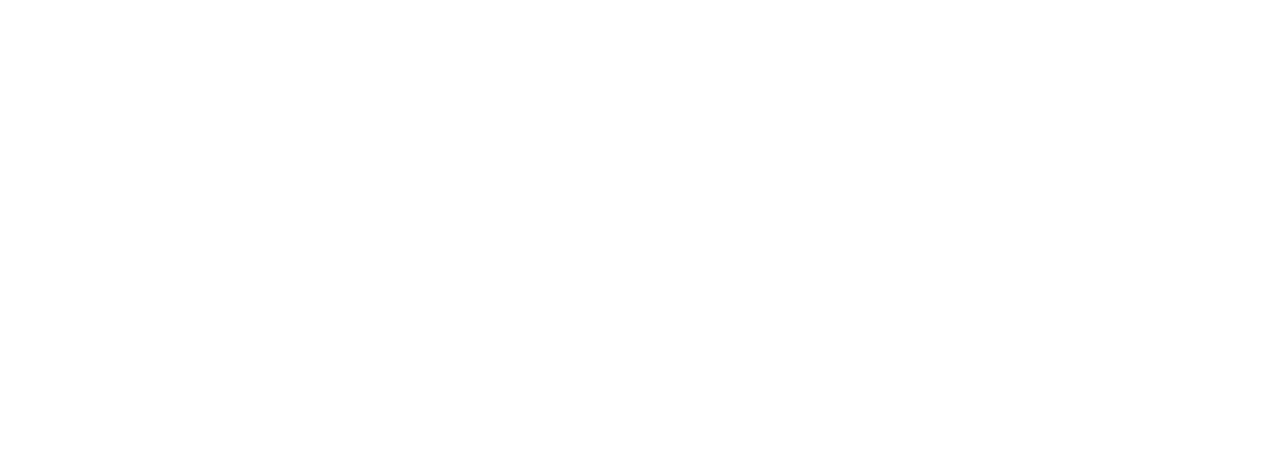
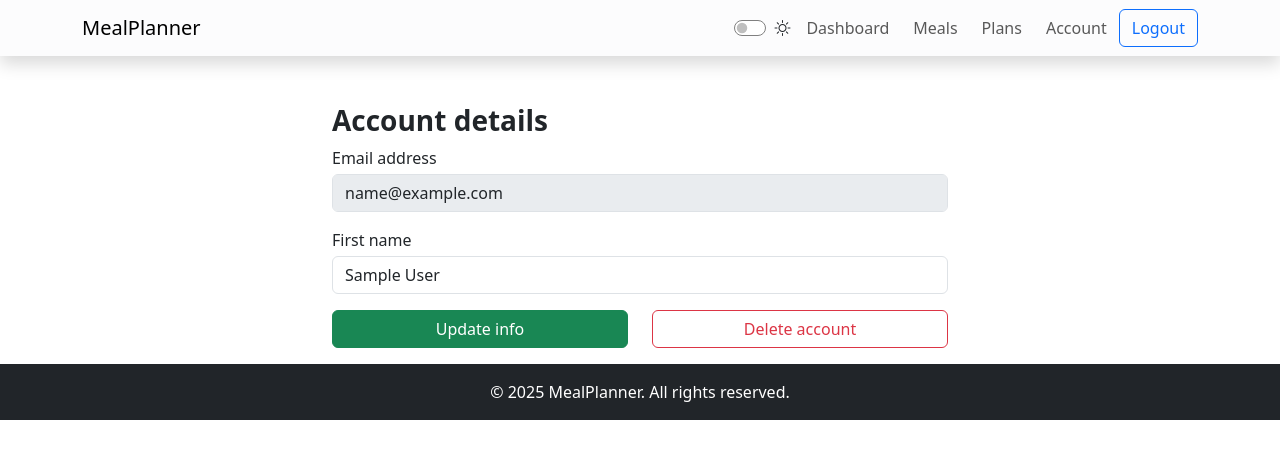
Before and after one commit to nathanmoore04/shopping-list-app, a Vue app in the folder client/: page /account in a window 1280 px wide. Before the commit this address had no page. Shown: the top 458 px of the page. Built offline with nearby package versions, Linux system fonts and the light colour scheme; sample sign-in values are in the browser's storage.

Commit message:
Add account page

```diff
--- a/client/src/router/index.js
+++ b/client/src/router/index.js
@@ -11,6 +11,7 @@
 import PlanDetails from '@/vue/PlanDetails.vue';
 import Meals from '@/vue/Meals.vue';
 import Plans from '@/vue/Plans.vue';
+import Account from '@/vue/Account.vue';
 
 // Map Vue components to URLs
 const routes = [
@@ -57,6 +58,11 @@
     path: '/plans',
     component: Plans,
     meta: { requiresAuth: true }
+  },
+  {
+    path: '/account',
+    component: Account,
+    meta: { requiresAuth: true }
   }
 ];
 
--- /dev/null
+++ b/client/src/vue/Account.vue
@@ -0,0 +1,40 @@
+<script setup>
+import { ref, onMounted } from 'vue';
+import axios from 'axios';
+import Navbar from './Navbar.vue';
+import Footer from './Footer.vue';
+import { useAuthStore } from '@/stores/auth';
+
+const authStore = useAuthStore();
+
+const email = ref(authStore.email);
+const name = ref(authStore.userName);
+</script>
+
+<template>
+<Navbar />
+<div class="container-lg w-50 mt-5">
+    <h3 class="fw-bold">Account details</h3>
+    <div class="mb-3">
+        <label for="title" class="mb-1">Email address</label>
+        <input type="text" class="form-control" v-model="email" disabled>
+    </div>
+    <div class="mb-3">
+        <label for="title" class="mb-1">First name</label>
+        <input type="text" class="form-control" v-model="name">
+    </div>
+    <div class="row mb-3 align-items-center">
+        <div class="col col-md-6">
+            <button class="btn btn-success w-100">Update info</button>
+        </div>
+        <div class="col col-md-6">
+            <button class="btn btn-outline-danger w-100">Delete account</button>
+        </div>
+    </div>
+</div>
+<Footer />
+</template>
+
+<style scoped>
+
+</style>
--- a/client/src/vue/DashboardPage.vue
+++ b/client/src/vue/DashboardPage.vue
@@ -74,7 +74,6 @@
     if (authStore.userName) userName.value = authStore.userName;
 
     try {
-
         // Get all meals for user
         const mealResponse = await axios.get('http://127.0.0.1:3000/recipes', {
             headers: { Authorization: `Bearer ${token}` }
--- a/client/src/vue/Navbar.vue
+++ b/client/src/vue/Navbar.vue
@@ -33,7 +33,7 @@
             <RouterLink v-if="authStore.isAuthenticated" to="/plans" class="nav-link">Plans</RouterLink>
           </li>
           <li class="nav-item mx-1">
-            <RouterLink v-if="authStore.isAuthenticated" to="/" class="nav-link">Account</RouterLink>
+            <RouterLink v-if="authStore.isAuthenticated" to="/account" class="nav-link">Account</RouterLink>
           </li>
         </ul>
         <button v-if="authStore.isAuthenticated" @click="handleLogout" class="btn btn-outline-primary">Logout</button>
```
Also changed, not shown: 1 other file (tests, documents, lock files or other folders).
